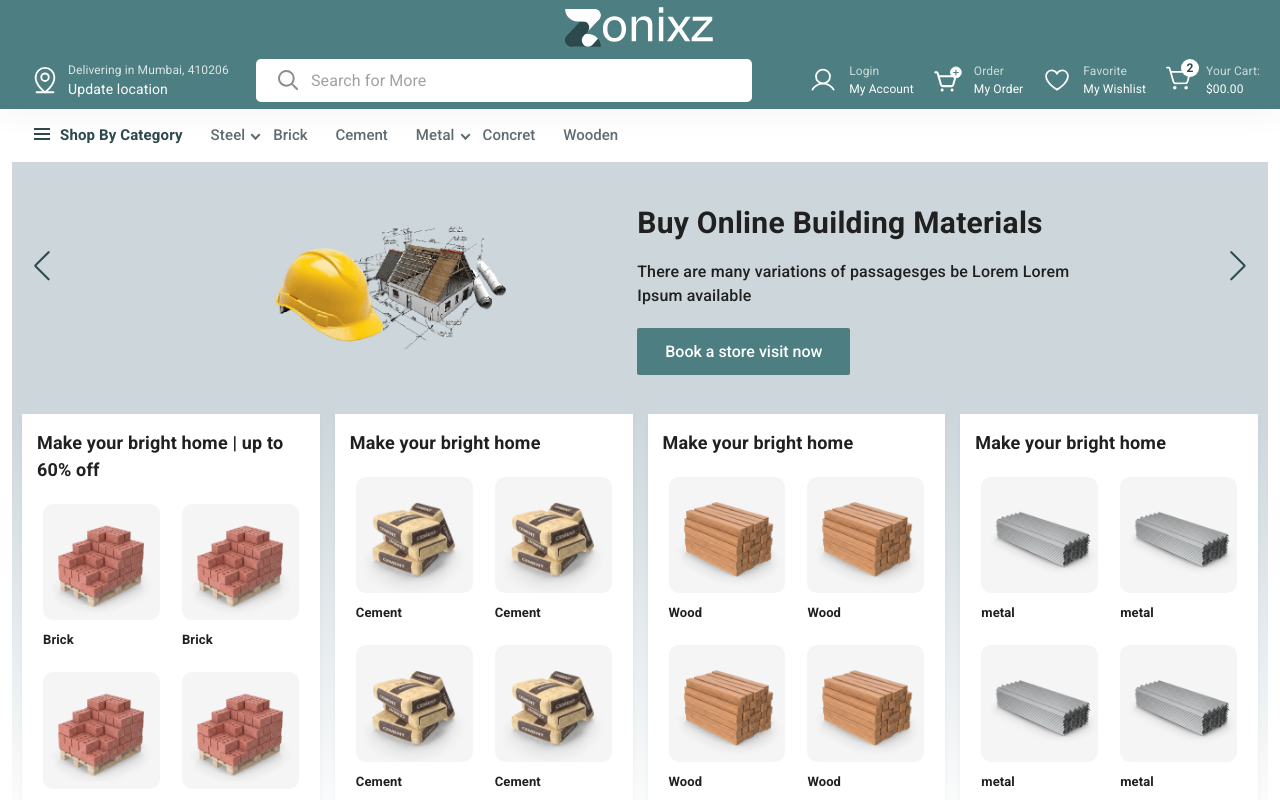
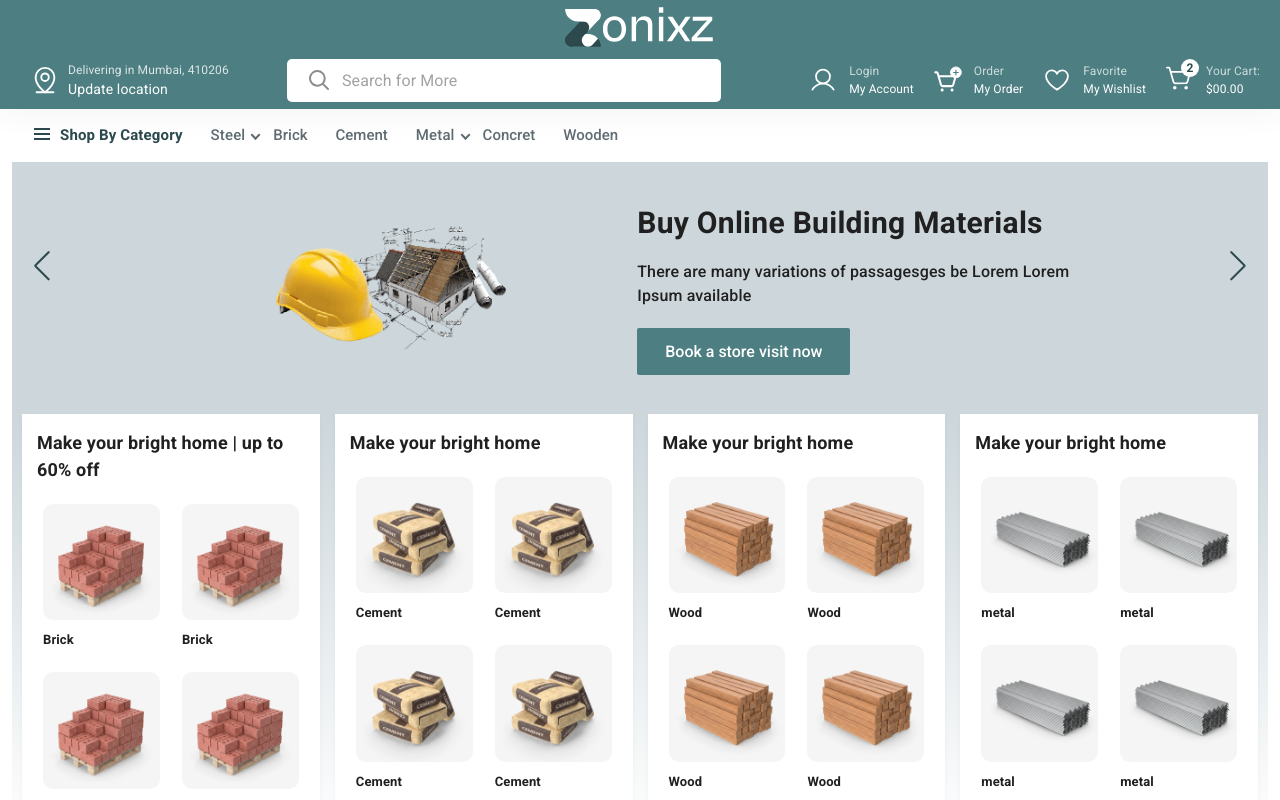
Before and after one commit to Raj-47-coder/zonix, a React (Create React App) app: page / in a window 1280 px wide. Shown: the top 800 px of the page. Built offline with nearby package versions, Linux system fonts and the light colour scheme.

Commit message:
added one more change in header

```diff
--- a/src/Inauth/Header/Header.scss
+++ b/src/Inauth/Header/Header.scss
@@ -89,8 +89,8 @@
 
     .header_center {
       max-width: calc(48% - 4rem);
-      width: 40%;
-      margin: 0 2rem;
+      width: 35%;
+      margin: 0 1.5rem;
       display: flex;
       align-items: center;
 
```
